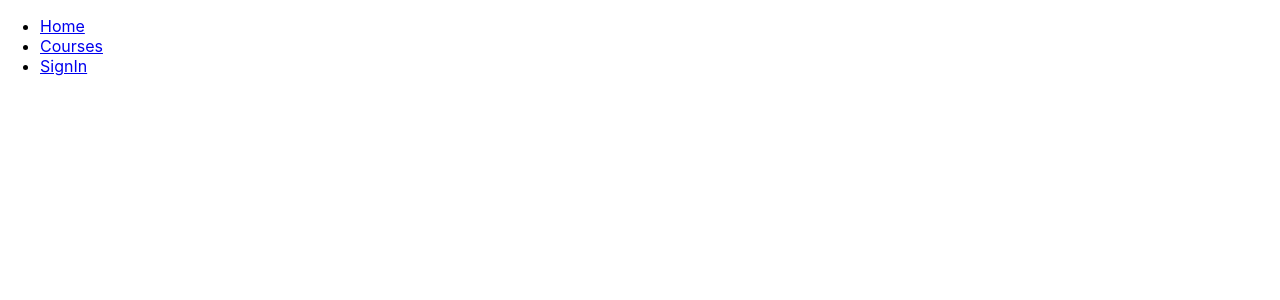
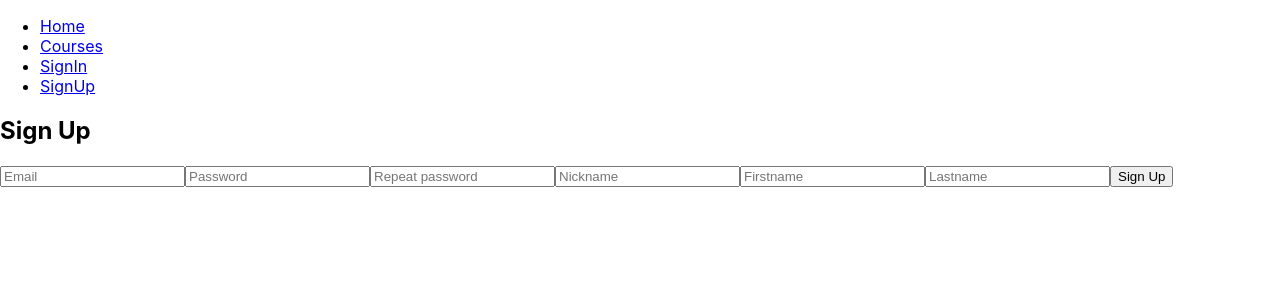
Before and after one commit to Pawlllosss/SeminarsAppFrontend, a React (Create React App) app: page /signup in a window 1280 px wide. Shown: the top 300 px of the page. Built offline with nearby package versions, Linux system fonts and the light colour scheme.

Commit message:
+ added signUp

```diff
--- a/src/_actions/authentication/SignInAction.js
+++ b/src/_actions/authentication/SignInAction.js
@@ -15,6 +15,7 @@ function signInAction({email, password}, history) {
 
         dispatch({type: AUTHENTICATED});
         localStorage.setItem('token', response.data.token);
+        history.push('/');
       } catch(error) {
           dispatch({
               type: AUTHENTICATION_ERROR,
--- /dev/null
+++ b/src/_actions/authentication/SignUpAction.js
@@ -0,0 +1,26 @@
+import axios from 'axios';
+import {API_URL} from "../../config";
+
+const SIGNUP_SUCCESS = 'signup_success';
+const SIGNUP_ERROR = 'signup_error';
+
+const SIGN_UP_PATH = 'user';
+
+function signUpAction(userInformation, history) {
+    const {email, password, nickname, firstName, lastName} = userInformation;
+    const requestPayload = {email, password, nickname, firstName, lastName};
+
+    return dispatch => {
+        axios.post(API_URL + SIGN_UP_PATH, requestPayload)
+            .then(() => {
+                dispatch({type: SIGNUP_SUCCESS});
+                history.push('/');
+            })
+            .catch(error => dispatch({
+                type: SIGNUP_ERROR,
+                message: error.response.data.message
+            }));
+    }
+}
+
+export {SIGNUP_SUCCESS, SIGNUP_ERROR, signUpAction};
--- a/src/_reducers/RootReducer.js
+++ b/src/_reducers/RootReducer.js
@@ -1,11 +1,13 @@
 import {combineReducers} from "redux";
+import { reducer as formReducer } from 'redux-form';
 import authenticationReducer from './AuthenticationReducer';
-import { reducer as formReducer } from 'redux-form';
+import signUpReducer from "./SignUpReducer";
 
 
 const rootReducer = combineReducers({
     form: formReducer,
-    authentication: authenticationReducer
+    authentication: authenticationReducer,
+    signUp: signUpReducer
 });
 
 export default rootReducer;
--- /dev/null
+++ b/src/_reducers/SignUpReducer.js
@@ -0,0 +1,16 @@
+import {SIGNUP_SUCCESS, SIGNUP_ERROR} from '../_actions/authentication/SignUpAction'
+
+//TODO: use Immutable.Js for actions
+
+function signUpReducer(state = {}, action) {
+    switch(action.type) {
+        case SIGNUP_SUCCESS:
+            return {...state, signup: true};
+        case SIGNUP_ERROR:
+            return {...state, signup: false, error: action.message};
+    }
+
+    return state;
+}
+
+export default signUpReducer;
--- a/src/Navbar.js
+++ b/src/components/Navbar.js
@@ -19,7 +19,8 @@ class Navbar extends React.Component {
         } else {
             //for not authenticated
             const notAuthenticatedLinks = [
-                <li key='signIn'><Link to ="/signin">SignIn</Link></li>
+                <li key='signIn'><Link to ="/signin">SignIn</Link></li>,
+                <li key='signUp'><Link to ="/signup">SignUp</Link></li>
             ];
             links.push(notAuthenticatedLinks);
         }
--- /dev/null
+++ b/src/components/authentication/SignUpForm.js
@@ -0,0 +1,78 @@
+import React from "react";
+import {connect} from 'react-redux';
+import { Field, reduxForm } from 'redux-form';
+import {signUpAction} from "../../_actions/authentication/SignUpAction";
+
+class SignUpForm extends React.Component {
+
+    submit = (values) => {
+        this.props.signUpAction(values, this.props.history);
+    };
+
+    errorMessage() {
+        if (this.props.errorMessage) {
+            return (
+                <div className="info-red">
+                    {this.props.errorMessage}
+                </div>
+            );
+        }
+    }
+
+    render() {
+        const {handleSubmit} = this.props;
+        return (
+            <div className="form">
+                <div className="container">
+                    <h2>Sign Up</h2>
+                    <form onSubmit={ handleSubmit(this.submit) }>
+                        <Field name="email"
+                               component="input"
+                               type="text"
+                               placeholder="Email"
+                        />
+                        <Field name="password"
+                               component="input"
+                               type="password"
+                               placeholder="Password"
+                        />
+                        <Field name="repassword"
+                               component="input"
+                               type="password"
+                               placeholder="Repeat password"
+                        />
+                        <Field name="nickname"
+                               component="input"
+                               type="text"
+                               placeholder="Nickname"
+                        />
+                        <Field name="firstName"
+                               component="input"
+                               type="text"
+                               placeholder="Firstname"
+                        />
+                        <Field name="lastName"
+                               component="input"
+                               type="text"
+                               placeholder="Lastname"
+                        />
+                        <button type="submit" className="blue">Sign Up</button>
+                    </form>
+                    {this.errorMessage()}
+                </div>
+            </div>
+        );
+    }
+}
+
+//TODO: add form validations
+
+function mapStateToProps(state) {
+    return {errorMessage: state.signUp.error};
+}
+
+const reduxFormSignUp = reduxForm({
+    form: 'signUp'
+})(SignUpForm);
+
+export default connect(mapStateToProps, {signUpAction})(reduxFormSignUp);
--- /dev/null
+++ b/src/config.js
@@ -0,0 +1 @@
+export const API_URL = 'https://seminars-api.herokuapp.com/';
--- a/src/index.js
+++ b/src/index.js
@@ -10,10 +10,11 @@ import App from './App';
 import AvailableCourses from "./components/course/AvailableCourses";
 import * as serviceWorker from './serviceWorker';
 
-import Navbar from "./Navbar";
+import Navbar from "./components/Navbar";
 import './index.css';
 import SignOut from "./components/authentication/SignOut";
 import SignInForm from "./components/authentication/SignInForm";
+import SignUpForm from "./components/authentication/SignUpForm";
 import forAuthenticated from "./components/protection/ForAuthenticated";
 import forNotAuthenticated from "./components/protection/ForNotAuthenticated";
 
@@ -29,11 +30,12 @@ if(user) {
 const routing = (
     <Provider store={store}>
         <Router>
-                <Navbar/>
-                <Route exact path='/' component={App} />
-                <Route path='/signin' component={forNotAuthenticated(SignInForm)} />
-                <Route path='/courses' component={AvailableCourses} />
-                <Route path='/signout' component={forAuthenticated(SignOut)} />
+            <Navbar/>
+            <Route exact path='/' component={App} />
+            <Route path='/signin' component={forNotAuthenticated(SignInForm)} />
+            <Route path='/signup' component={forNotAuthenticated(SignUpForm)} />
+            <Route path='/courses' component={AvailableCourses} />
+            <Route path='/signout' component={forAuthenticated(SignOut)} />
         </Router>
     </Provider>
 );
```
Also changed, not shown: src/components/authentication/SignInForm.js (+3 -97 lines).
